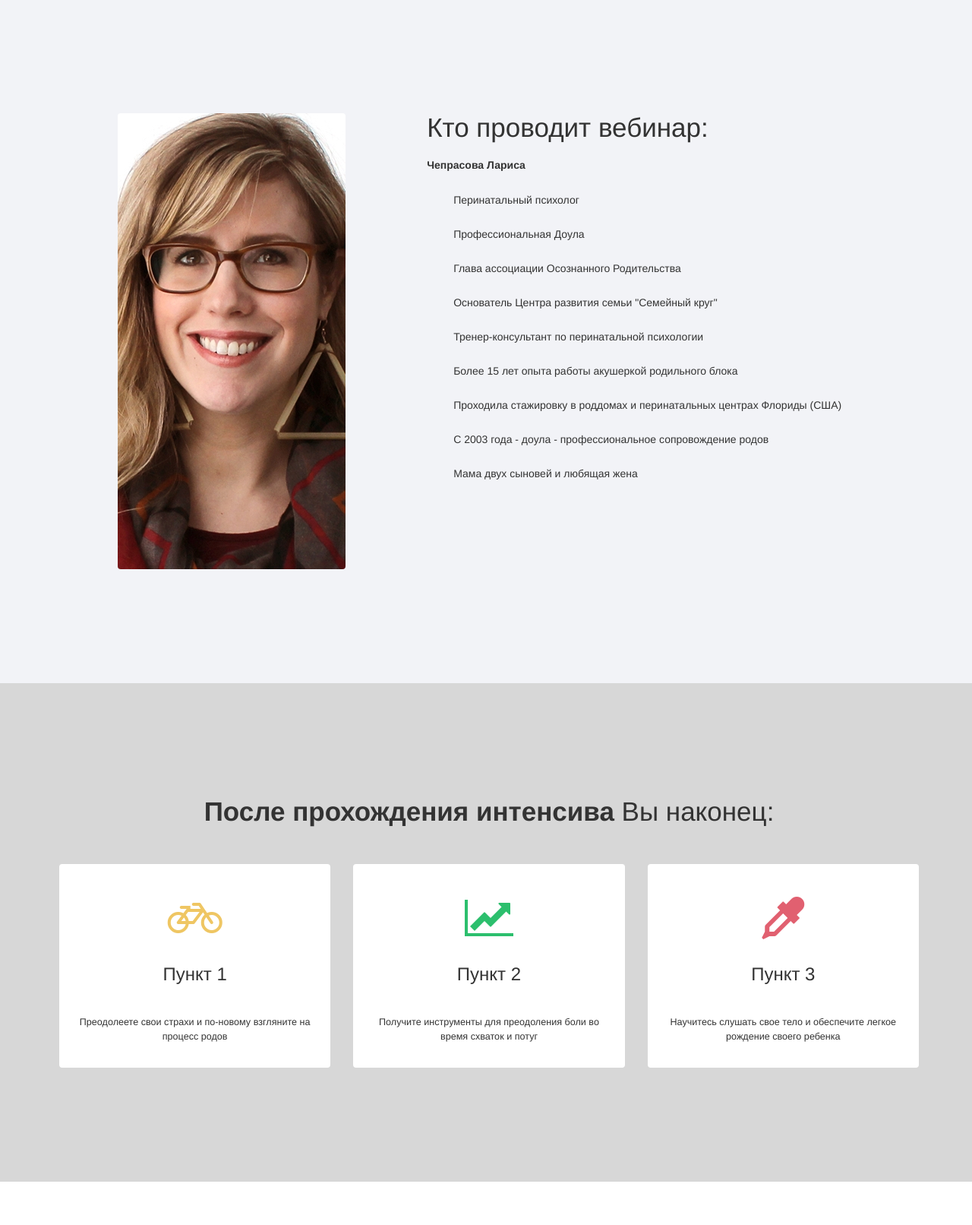
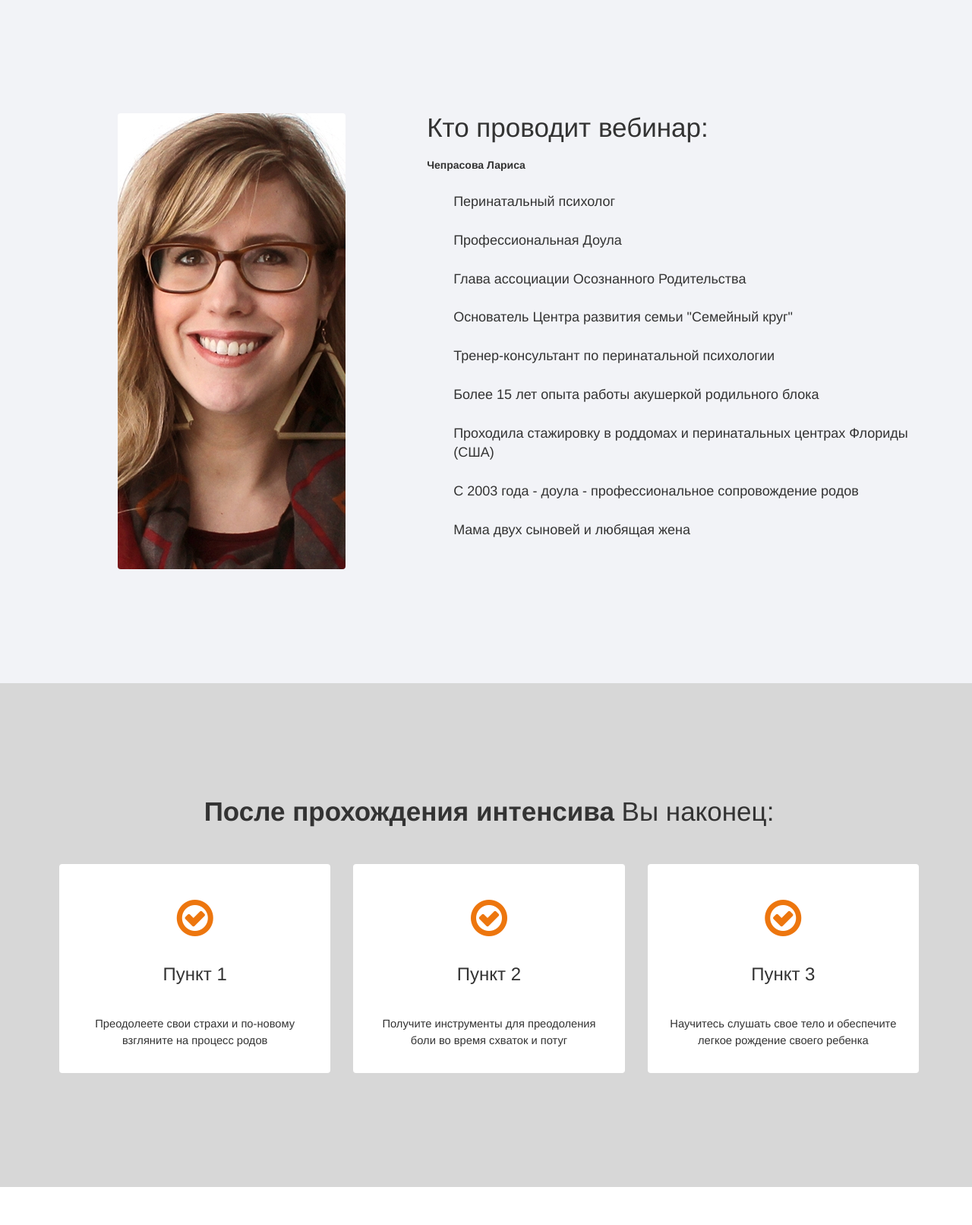
Before and after one commit to alex-birdeye/alex-birdeye.github.io, a PHP site: page / in a window 1280 px wide. Shown: the part 1639-3251 px from the top of the page at 76% size. Run offline with PHP 8.4, Linux system fonts and the light colour scheme.

Commit message:
Font size increased, footer link added.

```diff
--- a/css/style.css
+++ b/css/style.css
@@ -559,6 +559,7 @@ header > .container {
 .lj-product-features li {
     padding-left: 10px;
     margin-bottom: 25px;
+    font-size: 18px;
 }
 
 .lj-product-features li i {
@@ -677,13 +678,14 @@ header > .container {
 }
 
 .lj-icon-box p {
-    font-size: 0.9em;
+    font-size: 1.05em;
     margin: 15px 0 0;
 }
 
 .lj-icon-box-one span,
 .lj-icon-box-one h4 {
-    color: #efc663;
+    /*color: #efc663;*/
+    color: #ed760e;
 }
 .lj-icon-box-two span,
 .lj-icon-box-two h4 {
@@ -1652,14 +1654,24 @@ div.contact a {
 }
 
 .lj-footer-copyrights a {
-    color: #747d93;
-    text-transform: uppercase;
+    /*color: #747d93;*/
+    color: #fff;
+    /*text-transform: uppercase;*/
     font-weight: 700;
 }
 
+.fa-heart{
+    color: #fe6e3a;
+}
+
 .lj-footer-copyrights a:hover {
-    color: #f2f3f7;
-}
+    /*color: #f2f3f7;*/
+    color: #fe6e3a;
+}
+
+/*#footer-link{
+    color: #fff;
+}*/
 
 .lj-footer-socials {
     text-align: right;
--- a/index.html
+++ b/index.html
@@ -7,7 +7,7 @@
         <title>Ассоциация Осознанного Родительства</title>
 
         <!-- Favicon -->
-        <link rel="shortcut icon" href="img/favicon.png">
+        <!--<link rel="shortcut icon" href="img/favicon.png">-->
 
         <!-- Main CSS file -->
         <link rel="stylesheet" href="css/style.css">
@@ -103,10 +103,10 @@
                     <div class="col-md-7 lj-product">
                         <h3>Пошаговый план мероприятия: <!--<strong>success</strong>--></h3>
                         <ul class="lj-product-features fa-ul">
-                            <li><i class="fa-li fa fa-bomb"></i> Разбираем какие есть страхи у беременных, в том числе страх боли</li>
-                            <li><i class="fa-li fa fa-bookmark"></i> Определяем почему болит во время схваток и во время потуг, что дает эта боль женщине и ребенку</li>
-                            <li><i class="fa-li fa fa-book"></i> Разбираем основные методики (немедикаментозные) преодоления боли: расслабление, дыхание, массаж, удобные позы и т.д.</li>
-                            <li><i class="fa-li fa fa-bolt"></i> Избавляемся от страха перед болью, применяя самые эффективные и действенные методики.</li>
+                            <li><i class="fa-li fa fa-arrow-right "></i> Разбираем какие есть страхи у беременных, в том числе страх боли</li>
+                            <li><i class="fa-li fa fa-arrow-right "></i> Определяем почему болит во время схваток и во время потуг, что дает эта боль женщине и ребенку</li>
+                            <li><i class="fa-li fa fa-arrow-right "></i> Разбираем основные методики (немедикаментозные) преодоления боли: расслабление, дыхание, массаж, удобные позы и т.д.</li>
+                            <li><i class="fa-li fa fa-arrow-right "></i> Избавляемся от страха перед болью, применяя самые эффективные и действенные методики.</li>
                         </ul>
                         <a href="#registration" class="lj-product-button-left scroll-to-subscribe">Принять участие бесплатно <!--<i class="fa fa-long-arrow-right"></i>--></a>
                     </div>
@@ -175,23 +175,23 @@
                 <div class="row">
                     <div class="col-sm-6 col-md-4 lj-icon-box lj-icon-box-one wow fadeInDown" data-wow-delay="0.5s">
                         <div>
-                            <span><i class="fa fa-bicycle"></i></span>
+                            <span><i class="fa fa-check-circle-o"></i></span>
                             <h3>Пункт 1</h3>
                             <p>Преодолеете свои страхи и по-новому взгляните на процесс родов</p>
                         </div>
                     </div>
 
-                    <div class="col-sm-6 col-md-4 lj-icon-box lj-icon-box-two wow fadeInDown" data-wow-delay="1s">
+                    <div class="col-sm-6 col-md-4 lj-icon-box lj-icon-box-one wow fadeInDown" data-wow-delay="1s">
                         <div>
-                            <span><i class="fa fa-line-chart"></i></span>
+                            <span><i class="fa fa-check-circle-o"></i></span>
                             <h3>Пункт 2</h3>
                             <p>Получите инструменты для преодоления боли во время схваток и потуг</p>
                         </div>
                     </div>
 
-                    <div class="col-sm-6 col-md-4 lj-icon-box lj-icon-box-three wow fadeInDown" data-wow-delay="1.5s">
+                    <div class="col-sm-6 col-md-4 lj-icon-box lj-icon-box-one wow fadeInDown" data-wow-delay="1.5s">
                         <div>
-                            <span><i class="fa fa-eyedropper"></i></span>
+                            <span><i class="fa fa-check-circle-o"></i></span>
                             <h3>Пункт 3</h3>
                             <p>Научитесь слушать свое тело и обеспечите легкое рождение своего ребенка</p>
                         </div>
@@ -863,7 +863,7 @@
                 <div class="container">
                     <div class="row">
                         <div class="col-sm-6 lj-footer-copyrights wow fadeInUp" data-wow-delay="0.5s">
-                            <p>Template made out of wood by <a href="#">Lumberjacks</a></p>
+                            <p>Designed with <span class="fa fa-heart"></span> by <a target="_blank" href="http://www.citrusdev.com.ua/">CitrusDev</a></p>
                         </div>
                         <div class="col-sm-6 lj-footer-socials wow fadeInUp" data-wow-delay="0.5s">
                             <ul>
--- a/nbproject/private/private.xml
+++ b/nbproject/private/private.xml
@@ -4,7 +4,7 @@
     <open-files xmlns="http://www.netbeans.org/ns/projectui-open-files/2">
         <group>
             <file>file:/home/youser/Projects/MailChimpTest/files/MailChimp%20form/css/style.css</file>
-            <file>file:/home/youser/Projects/MailChimpTest/files/MailChimp%20form/css/bootstrap_1.css</file>
+            <file>file:/home/youser/Projects/MailChimpTest/files/MailChimp%20form/js/lj-holywood.js</file>
             <file>file:/home/youser/Projects/MailChimpTest/files/MailChimp%20form/index.html</file>
         </group>
     </open-files>
```
